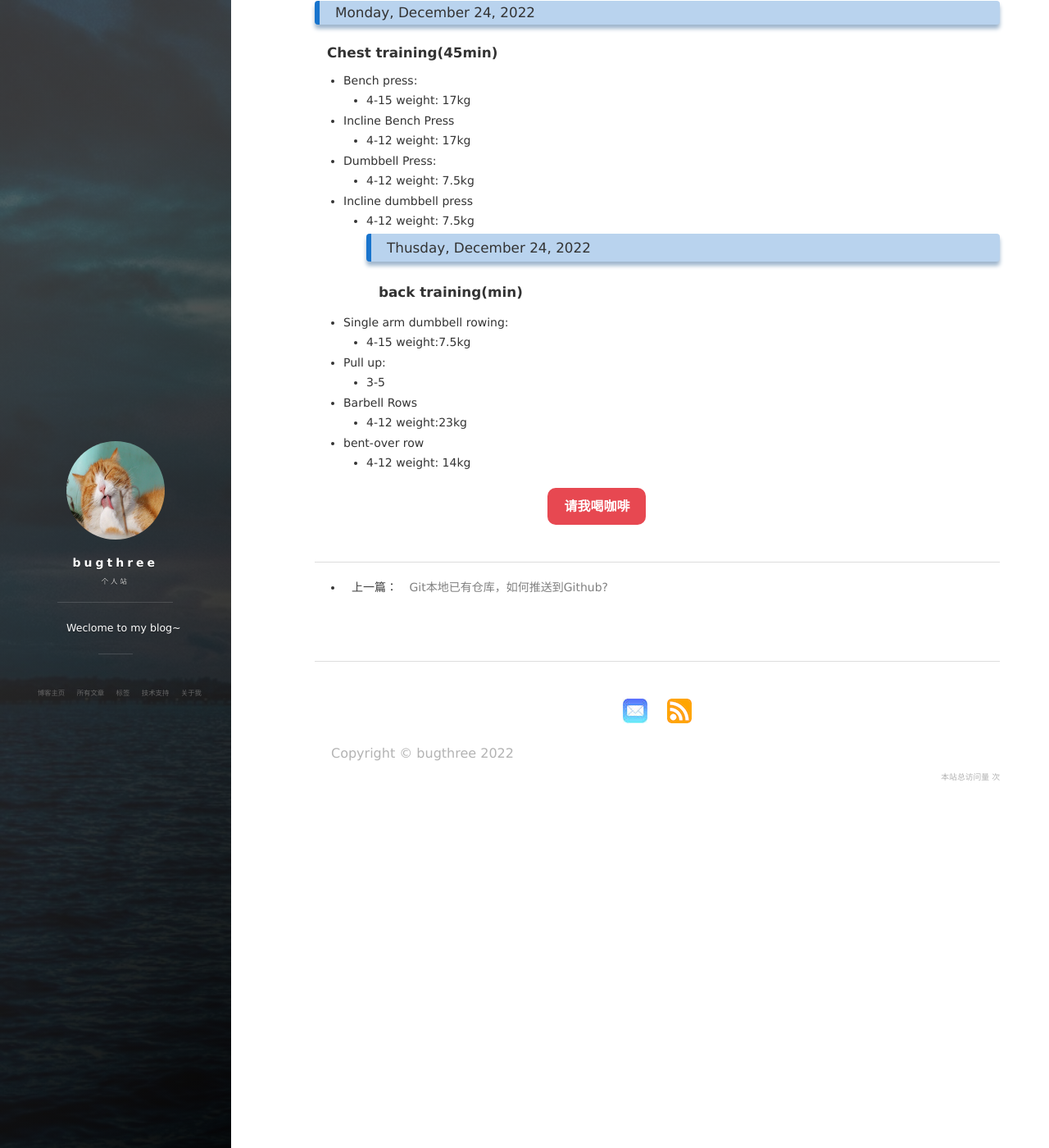
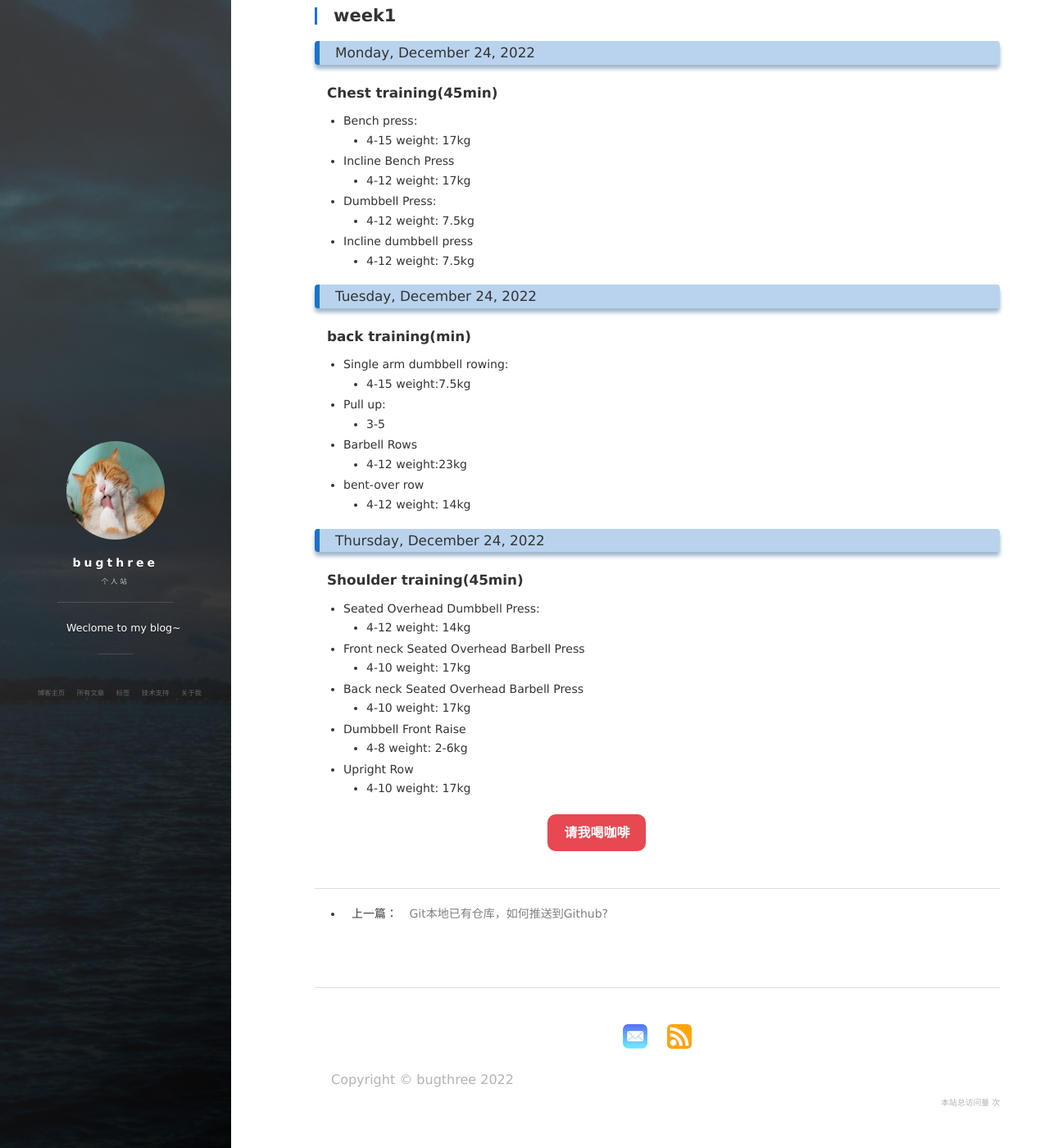
Before and after one commit to bugthree/bugthree.github.io, a Jekyll site: the page built from _posts/2022-10-20-m_balance_record.md, in a window 1280 px wide and 1400 px high, scrolled down 1305 px. Shown: the whole window at 82% size. Built offline with Jekyll 4.4.1, drawn with Linux system fonts in a browser that asks for light colours; nearby versions of some CDN libraries; comment, search, counter and statistics services are not loaded; some of the changed text lies outside the part shown.

Commit message:
shoulder training

```diff
--- a/_posts/2022-10-20-m_balance_record.md
+++ b/_posts/2022-10-20-m_balance_record.md
@@ -49,7 +49,8 @@ author: bugthree
   - 4-12 weight: 7.5kg
 - Incline dumbbell press
   - 4-12 weight: 7.5kg
-### Thusday, December 24, 2022
+
+### Tuesday, December 24, 2022
 #### back training(min)
 - Single arm dumbbell rowing:
   - 4-15 weight:7.5kg
@@ -59,3 +60,16 @@ author: bugthree
   - 4-12 weight:23kg
 - bent-over row
   - 4-12 weight: 14kg
+
+### Thursday, December 24, 2022
+#### Shoulder training(45min)
+- Seated Overhead Dumbbell Press:
+  - 4-12 weight: 14kg
+- Front neck Seated Overhead Barbell Press
+  - 4-10 weight: 17kg
+- Back neck Seated Overhead Barbell Press
+  - 4-10 weight: 17kg
+- Dumbbell Front Raise
+  - 4-8 weight: 2-6kg
+- Upright Row
+  - 4-10 weight: 17kg
```
